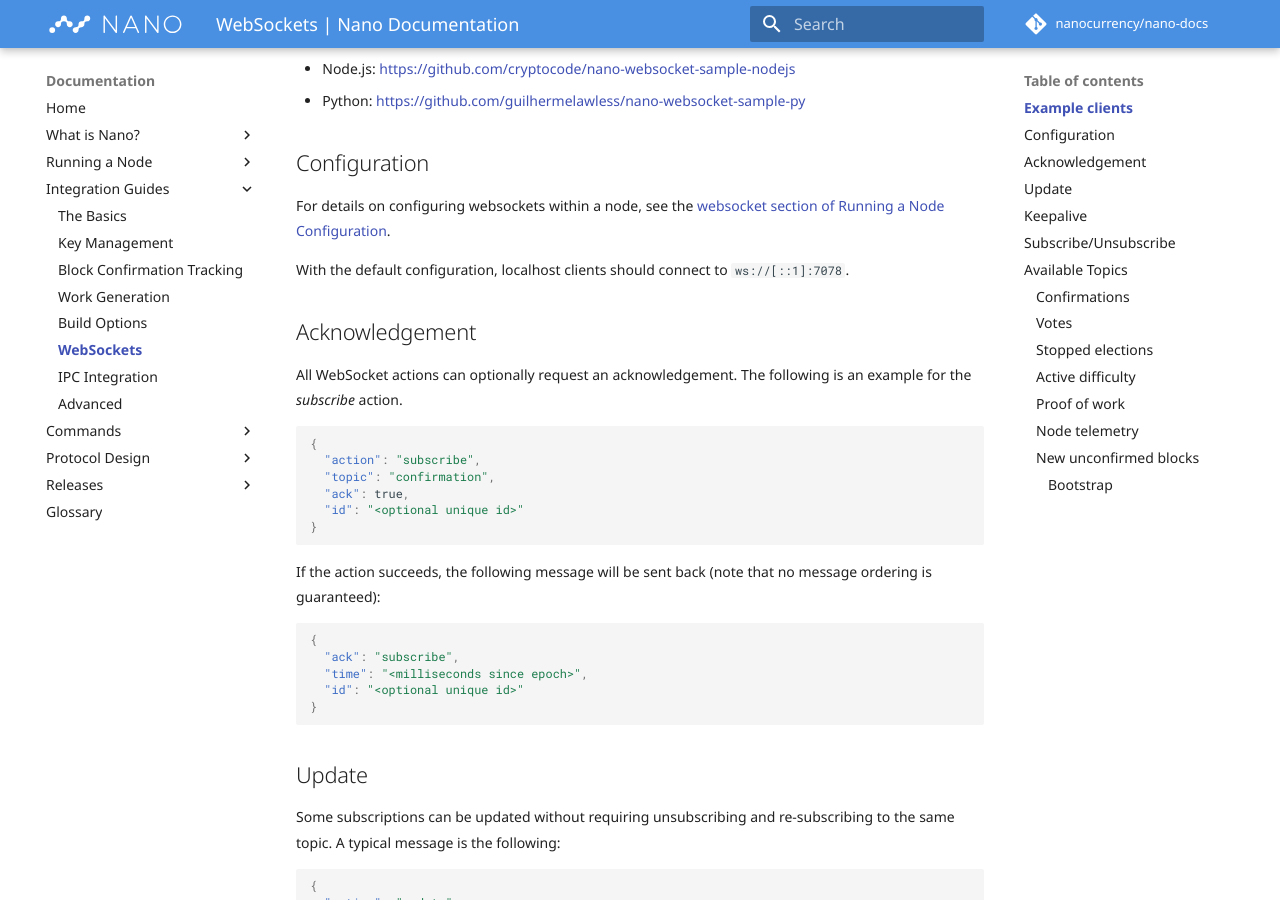
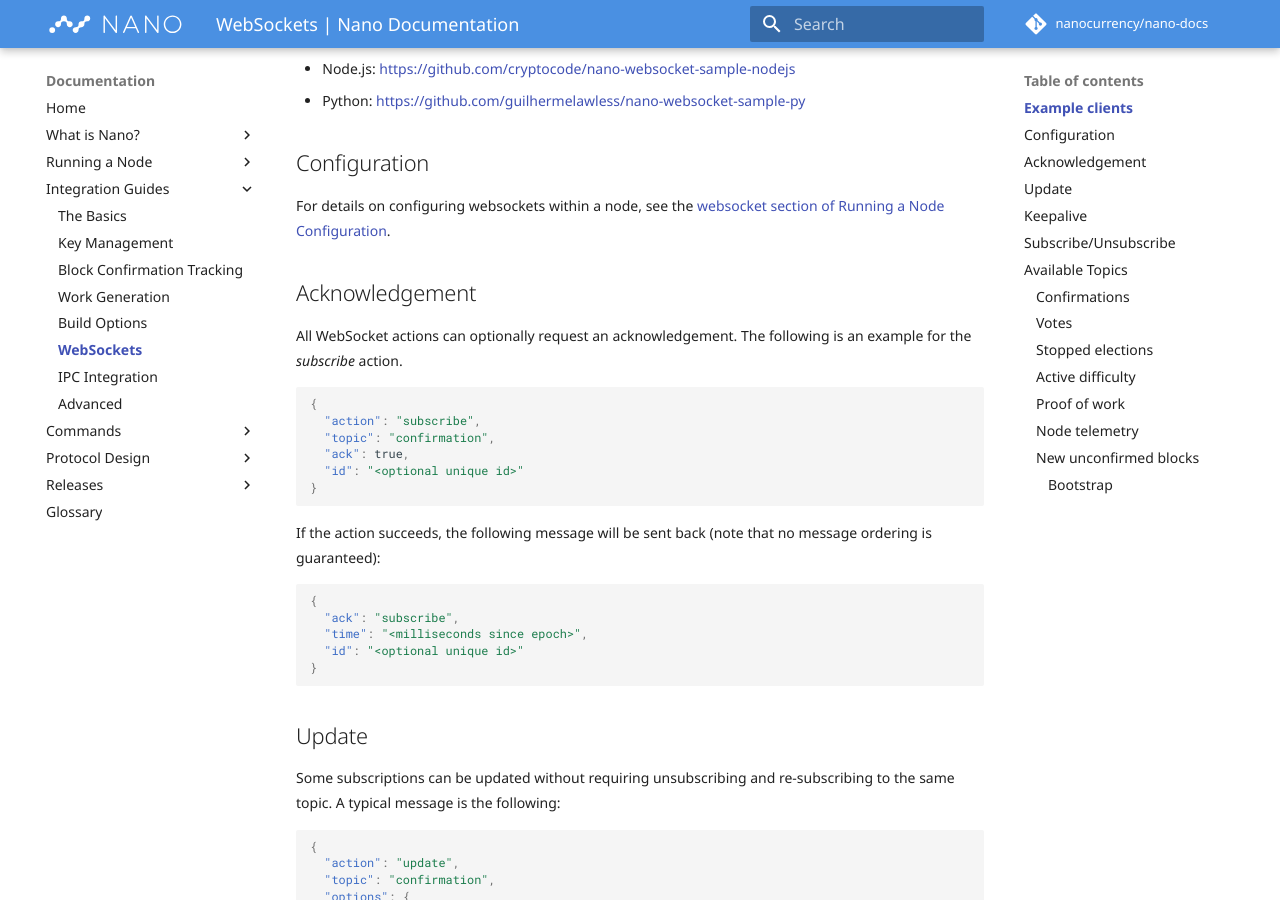
Before and after one commit to nanocurrency/nano-docs, an MkDocs documentation site: the page built from docs/integration-guides/websockets.md, in a window 1280 px wide and 900 px high, scrolled down 687 px. Built offline with MkDocs 1.6.1 and Material for MkDocs 9.7.7, drawn with Linux system fonts in a browser that asks for light colours; comment, search, counter and statistics services are not loaded.

Commit message:
Remove mention of default configuration.
As the default configuration is different on Docker vs non Docker, this sentence could be ambiguous. Furthermore, the URL to connect to is also stated in /running-a-node/configuration#websocket so no need to maintain URL consistency between the two pages.

```diff
--- a/docs/integration-guides/websockets.md
+++ b/docs/integration-guides/websockets.md
@@ -20,8 +20,6 @@
 ## Configuration
 
 For details on configuring websockets within a node, see the [websocket section of Running a Node Configuration](/running-a-node/configuration#nodewebsocket).
-
-With the default configuration, localhost clients should connect to `ws://[::1]:7078`.
 
 ## Acknowledgement
 
```
